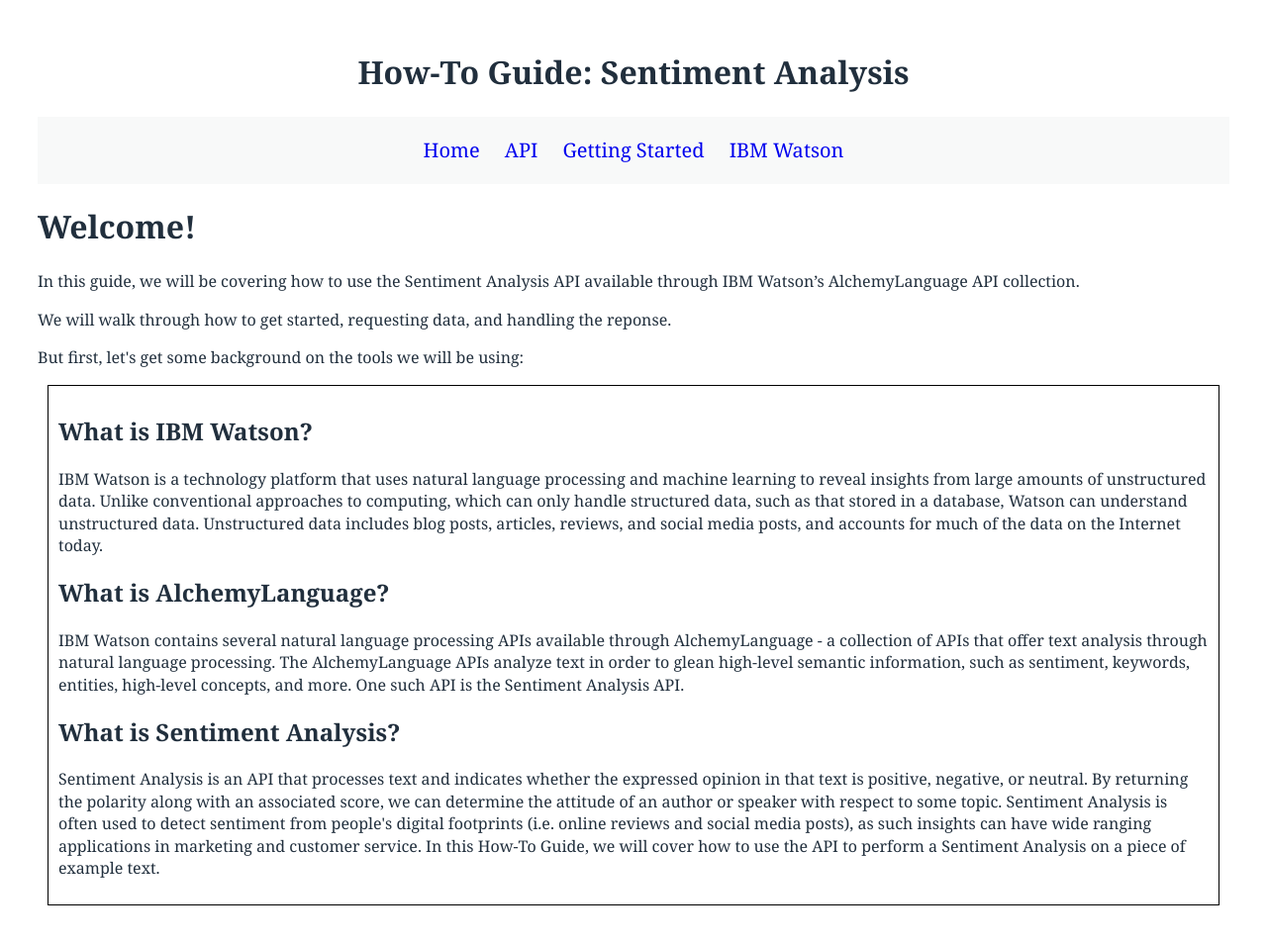
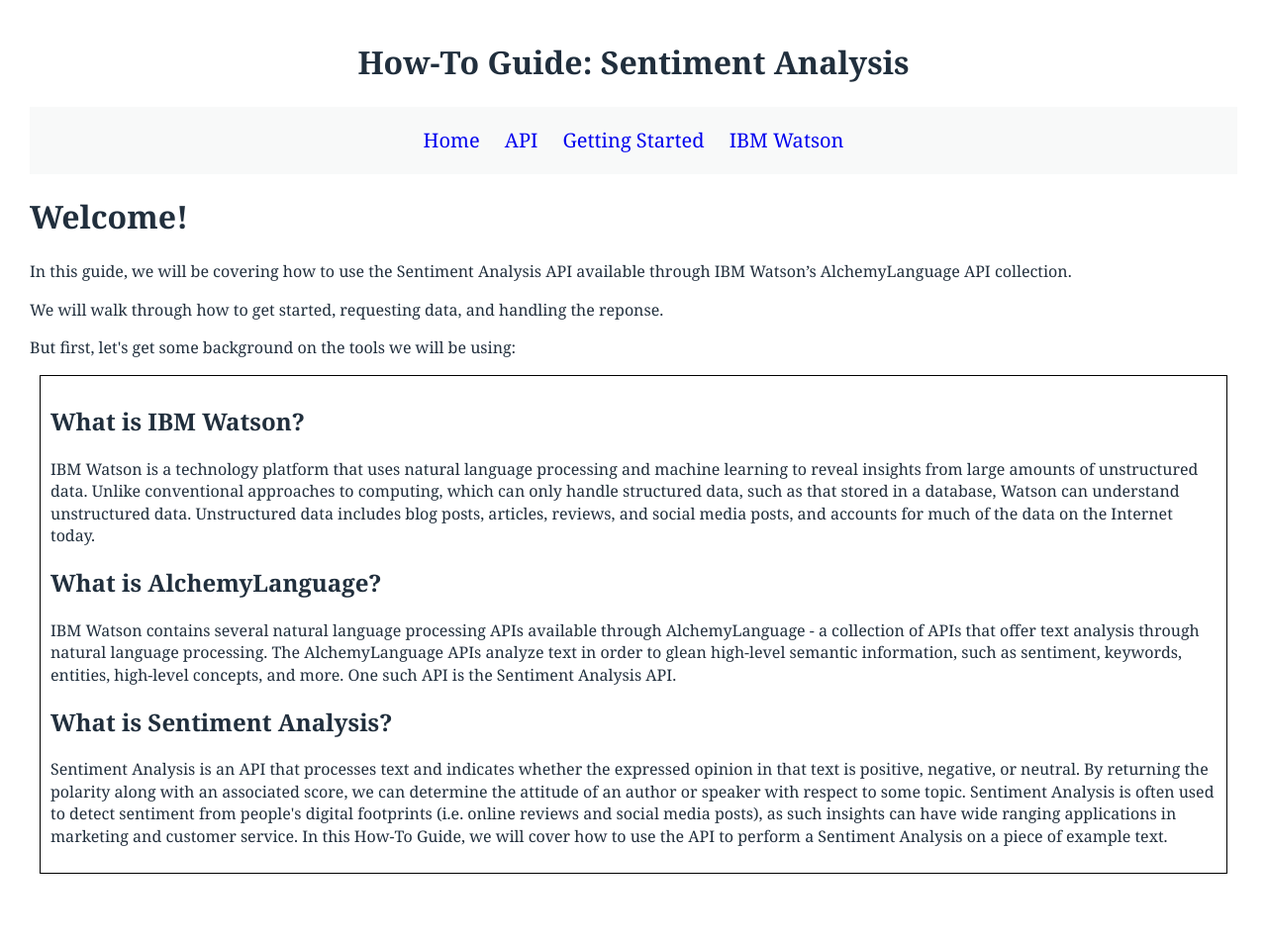
Before and after one commit to lenaz/How-To-Guide, a Jekyll site: the page built from index.html, in a window 1280 px wide. Shown: the whole page at 99% size. Built offline with Jekyll 4.4.1, drawn with Linux system fonts in a browser that asks for light colours; Markdown is read by kramdown in place of the engine named in the settings; after the commit the page ends 913 px from its top, so only the background shows below that.

Commit message:
Changed margins

```diff
--- a/css/common.css
+++ b/css/common.css
@@ -1,5 +1,5 @@
 html {
-    margin: 20px;
+    margin: 10px;
     padding: 10px;
 
     font: normal 100%/1.4 Georgia, serif;
@@ -7,6 +7,7 @@ html {
 
 body {
     color: #212F3D;
+    margin: 10px
 }
 
 .main-header {
```
